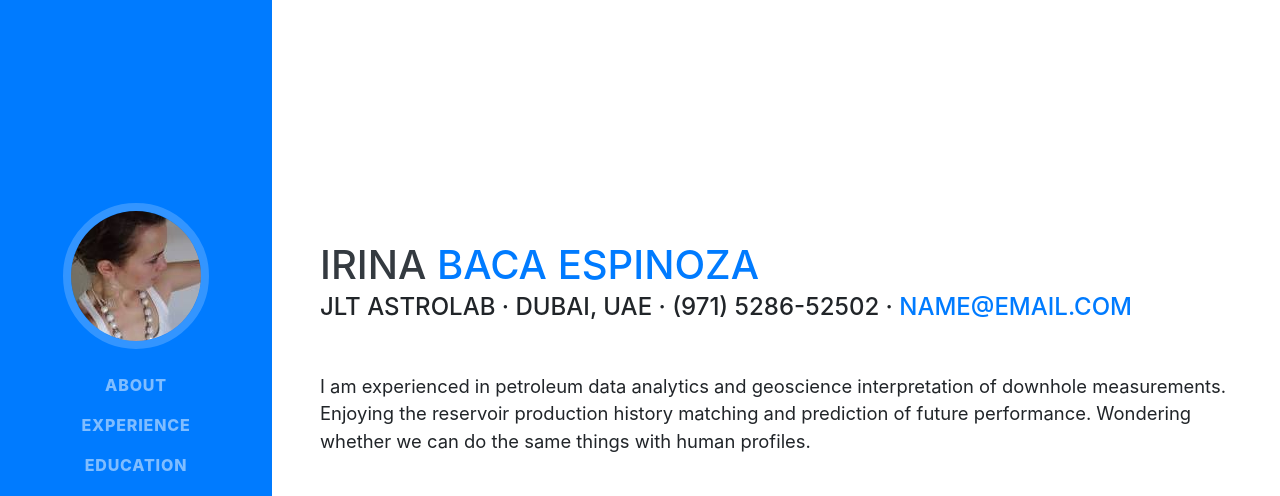
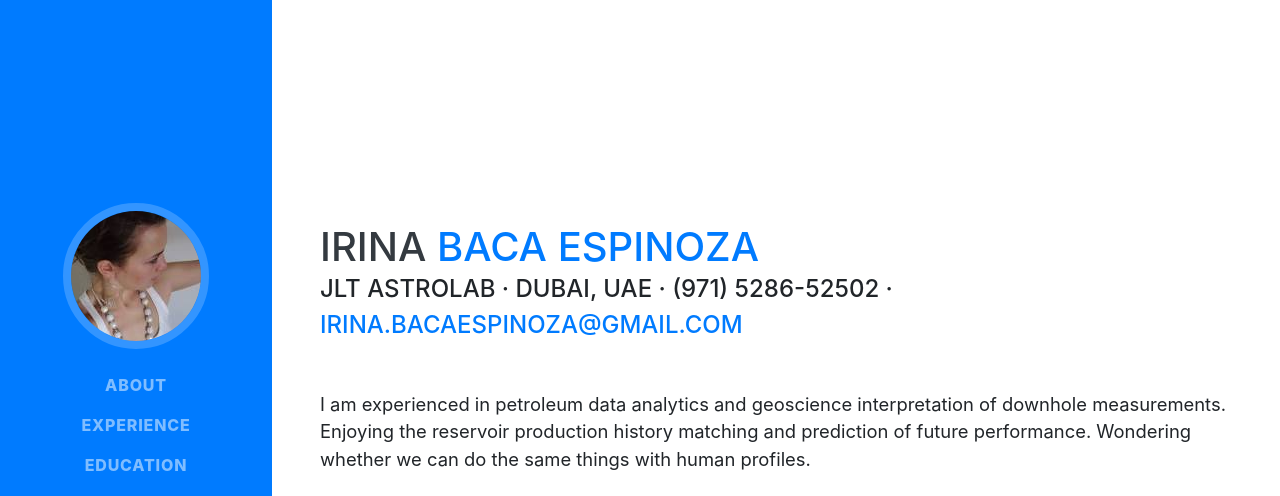
Before and after one commit to espiirib/portfolio, a website with bundled scripts: page index.html in a window 1280 px wide. Shown: the top 496 px of the page. Built offline with nearby package versions, Linux system fonts and the light colour scheme; a web font is replaced by a local one.

Commit message:
updated email

```diff
--- a/index.html
+++ b/index.html
@@ -67,7 +67,7 @@
           <span class="text-primary">Baca Espinoza</span>
         </h1>
         <div class="subheading mb-5">JLT Astrolab · Dubai, UAE · (971) 5286-52502 ·
-          <a href="mailto:irast@mail.ru">name@email.com</a>
+          <a href="mailto:irast@mail.ru">Irina.bacaespinoza@gmail.com</a>
         </div>
         <p class="lead mb-5">I am experienced in petroleum data analytics and geoscience interpretation of downhole measurements. Enjoying the reservoir production history matching and prediction of future performance. Wondering whether we can do the same things with human profiles.</p>
         <div class="social-icons">
```
